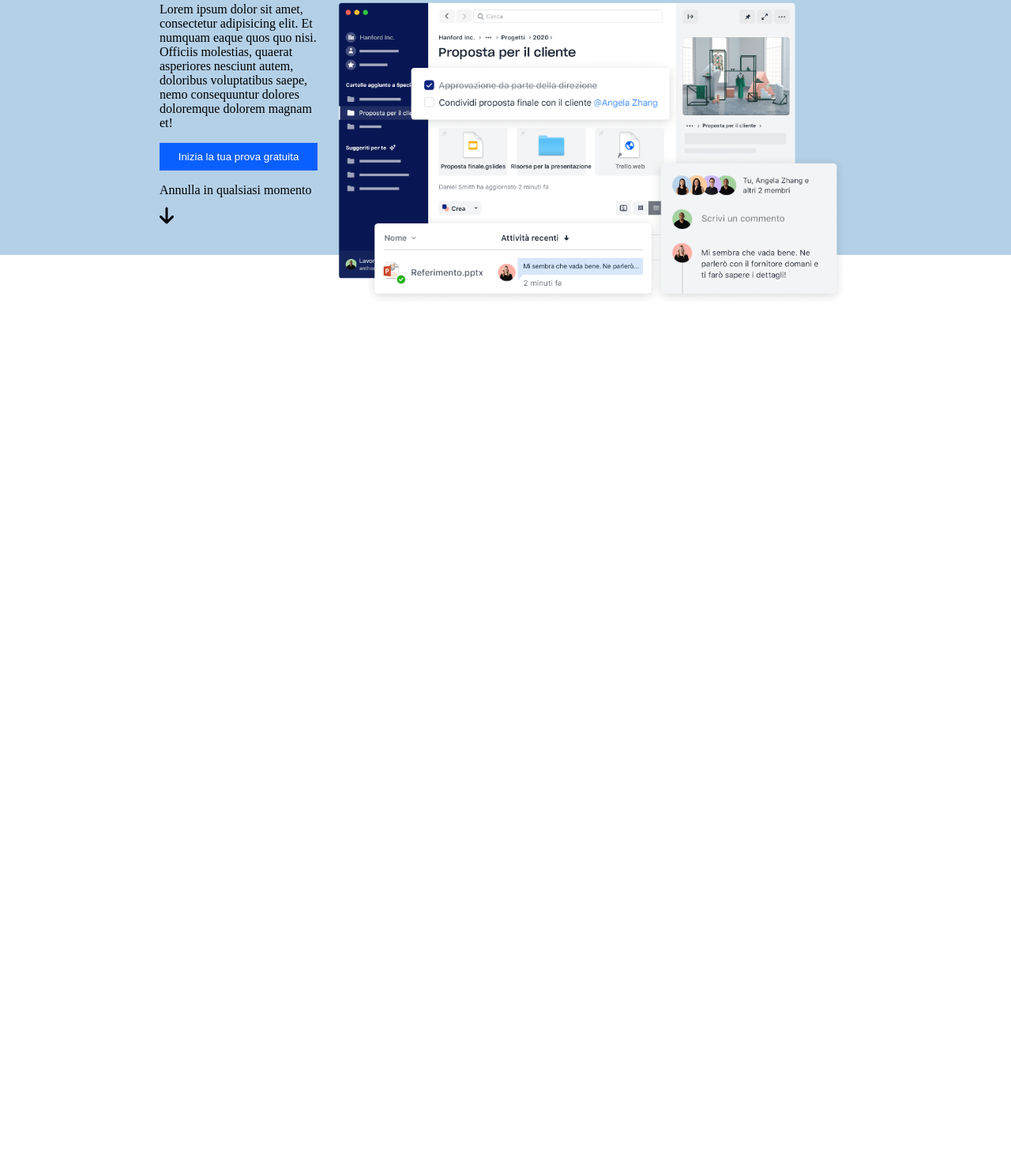
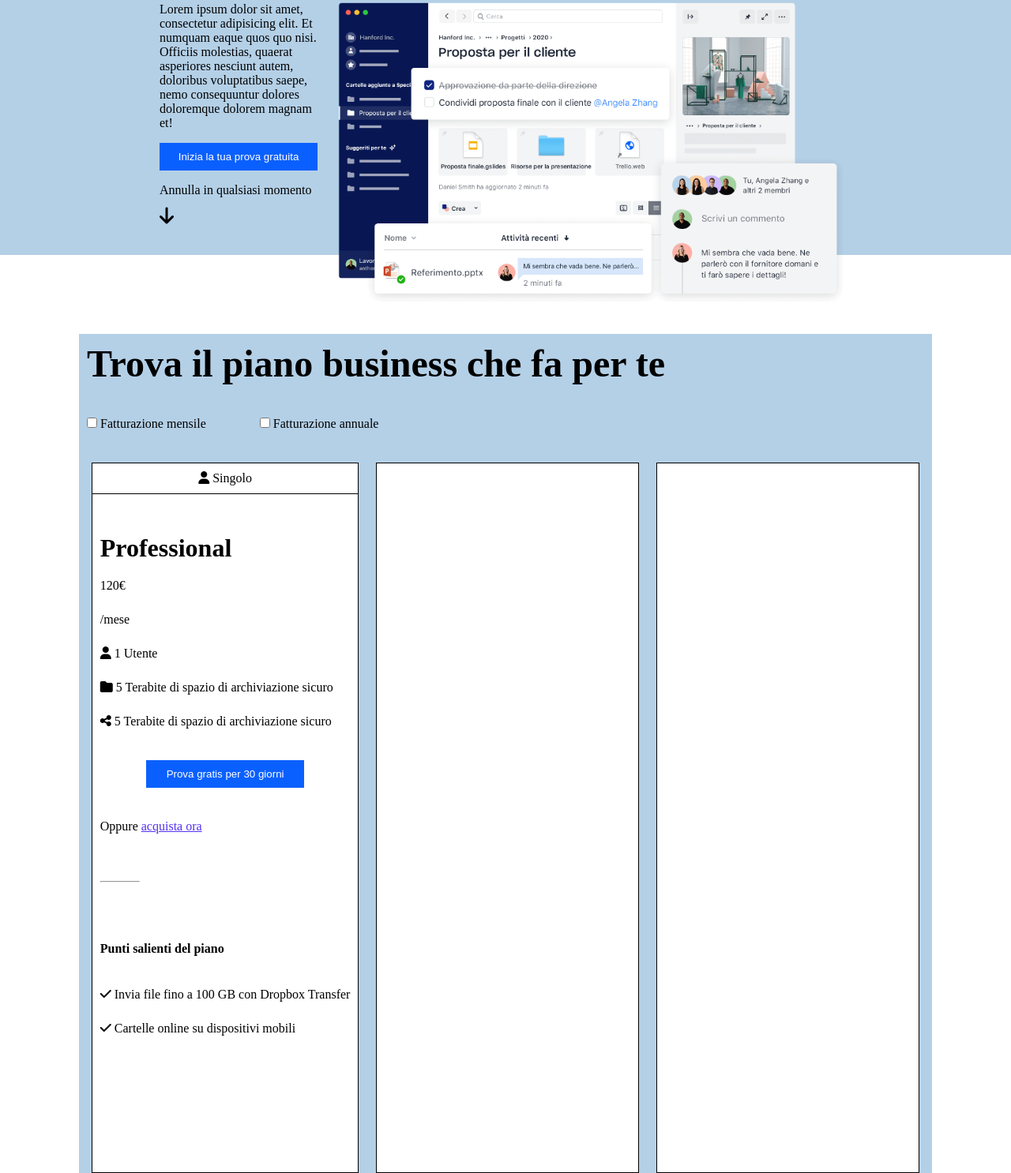
Before and after one commit to GrPaladino/htmlcss-dropbox, a plain HTML site: page index.html in a window 1280 px wide. Shown: the part 400-1886 px from the top of the page at 79% size. Before the commit the page ends 800 px from the top, so only its background shows below. Drawn offline with Linux system fonts and the light colour scheme.

Commit message:
Feat: add first column layout

```diff
--- a/css/style.css
+++ b/css/style.css
@@ -25,6 +25,31 @@ a {
     padding: 20px;
 }
 
+p {
+    text-align: left;
+}
+
+h1 {
+    text-align: center;
+    font-size: 4rem;
+}
+
+h2 {
+    font-size: 3rem;
+}
+
+h3 {
+    font-size: 2rem;
+}
+
+
+ /* UTILS */
+
+
+:root {
+    --padding: 10px;
+}
+
 button {
     width: 200px;
     padding: 10px;
@@ -33,21 +58,23 @@ button {
     border: none;
 }
 
- /* UTILS */
+.container {
+    width: 1080px;
+    margin: 100px auto;
+    padding:10px 10px;
 
-
-:root {
-    --padding: 10px;
+    /* debug */
+    background-color: #b4d0e7;
+    min-height: 500px;
 }
 
-.container {
-    width: 1080px;
-    margin: 0 auto;
-    padding: 0 10px;
-}
+.column {
+    min-width: calc(100% / 3 - 20px);
+    border: 1px solid black;
 
-p {
-    text-align: left;
+        /* debug */
+    background-color: white;
+    min-height: 900px;
 }
 
 /* HEADER */
@@ -83,11 +110,6 @@ header {
     padding: 40px 10px;
 }
 
-h1 {
-    text-align: center;
-    font-size: 4rem;
-}
-
 .jumbocontent {
     display: flex;
     padding-top: inherit;
@@ -105,3 +127,59 @@ h1 {
     position: relative;
     top: 100px;
 }
+
+
+/* COLUMN SECTION */
+.business-plan > .check {
+    margin: 40px 0;
+}
+
+.business-plan .fatturazione {
+    margin-right: 4rem;
+}
+
+.column-wrapper {
+    display: flex;
+    justify-content: space-around;
+    gap: var(--padding);
+}
+
+.column .column-titol {
+    text-align: center;
+    padding: var(--padding);
+    border-bottom: 1px solid black;
+}
+
+.column-wrapper .column-content {
+    display: flex;
+    flex-direction: column;
+    align-items: baseline;
+    gap: 15px;
+    padding: 10px;
+    margin-top: 40px;
+}
+
+.column span {
+    padding: 5px 0;
+}
+
+.column button {
+    align-self: center;
+    margin: 20px 0;
+}
+
+.column a {
+    text-decoration: underline;
+    color: #5330f0;
+    padding: 0;
+}
+
+.column hr {
+    width: 50px;
+    color: #f9f8f8;
+    margin: 40px 0;
+}
+
+.column h4 {
+    margin: 20px 0;
+}
--- a/index.html
+++ b/index.html
@@ -52,6 +52,59 @@
                 </div>
             </div>
         </div>
+
+        <div class="container business-plan">
+            <h2>Trova il piano business che fa per te</h2>
+            <div class="check">
+                <input type="checkbox" name="Fatturazione mensile" id="checkbox">
+                <span class="fatturazione">Fatturazione mensile</span>
+                <input type="checkbox" name="Fatturazione annuale" id="checkbox">
+                <span class="fatturazione">Fatturazione annuale</span>
+            </div>
+            <div class="column-wrapper">
+                <div class="column">
+                    <div class="column-titol">
+                        <i class="fa-solid fa-user"></i>
+                        <span>Singolo</span>
+                    </div>
+                    <div class="column-content">
+                        <h3>Professional</h3>
+                        <span>120€</span>
+                        <span>/mese</span>
+                        <span>
+                            <i class="fa-solid fa-user"></i>
+                            1 Utente
+                        </span>
+
+                        <span>
+                            <i class="fa-solid fa-folder"></i>
+                            5 Terabite di spazio di archiviazione sicuro
+                        </span>
+
+                        <span>
+                            <i class="fa-solid fa-share-nodes"></i>
+                            5 Terabite di spazio di archiviazione sicuro
+                        </span>
+
+                        <button>Prova gratis per 30 giorni</button>
+                        <span>Oppure <a href="#">acquista ora</a></span>
+                        <hr>
+                        <h4>Punti salienti del piano</h4>
+                        <span>
+                            <i class="fa-solid fa-check"></i>
+                            Invia file fino a 100 GB con Dropbox Transfer
+                        </span>
+
+                        <span>
+                            <i class="fa-solid fa-check"></i>
+                            Cartelle online su dispositivi mobili
+                        </span>
+                    </div>
+                </div>
+                <div class="column"></div>
+                <div class="column"></div>
+            </div>
+        </div>
     </main>
 
     <!-- FOOTER -->
```
